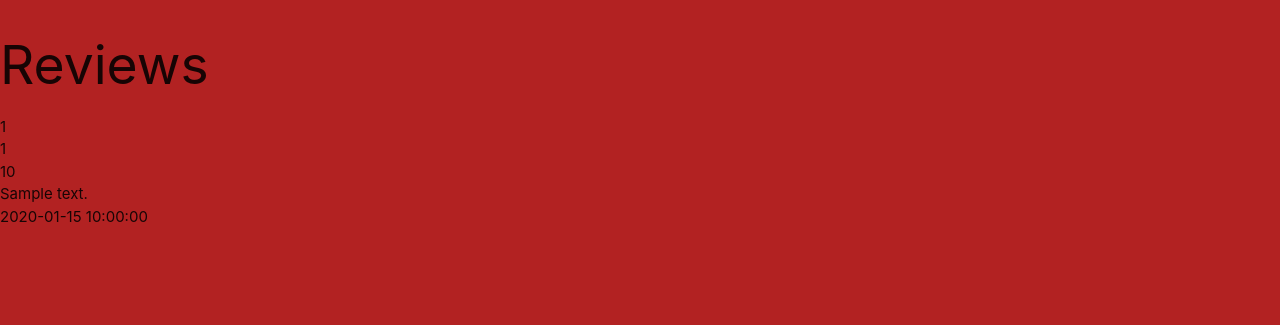
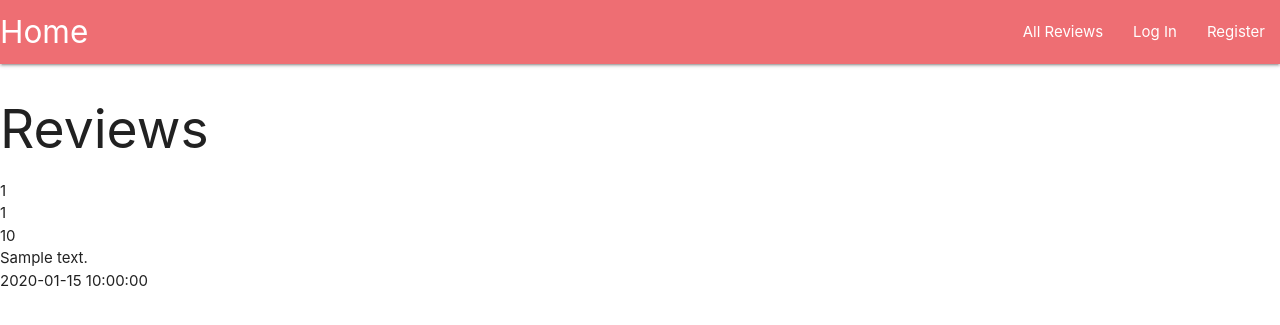
Before and after one commit to emilija-smitaite/review-a-restaurant, a Flask app: page / in a window 1280 px wide. Shown: the top 325 px of the page. Run offline with Flask 2, Linux system fonts and the light colour scheme; a database or web service that is not in the repository returns one stand-in record (values such as "Sample title"); some libraries are stand-ins or nearby versions.

Commit message:
Add Materialize navbar

```diff
--- a/static/css/style.css
+++ /dev/null
@@ -1,3 +0,0 @@
-body {
-    background-color: firebrick;
-}
--- a/static/js/script.js
+++ b/static/js/script.js
@@ -0,0 +1,3 @@
+$(document).ready(function(){
+    $('.sidenav').sidenav();
+  });
--- a/templates/base.html
+++ b/templates/base.html
@@ -14,6 +14,27 @@
 </head>
 <body>
 
+    <header>
+        <!-- desktop navbar -->
+        <nav>
+            <div class="nav-wrapper">
+              <a href="#!" class="brand-logo">Home</a>
+              <a href="#" data-target="mobile-demo" class="sidenav-trigger"><i class="fas fa-bars"></i></a>
+              <ul class="right hide-on-med-and-down">
+                <li><a href="{{ url_for('reviews') }}">All Reviews</a></li>
+                <li><a href="#">Log In</a></li>
+                <li><a href="#">Register</a></li>
+              </ul>
+            </div>
+          </nav>
+
+          <!-- mobile navbar -->
+          <ul class="sidenav" id="mobile-demo">
+            <li><a href="{{ url_for('reviews') }}">All Reviews</a></li>
+            <li><a href="#">Log In</a></li>
+            <li><a href="#">Register</a></li>
+          </ul>
+    </header>
     {% block content %}
     {% endblock %}
 
```
